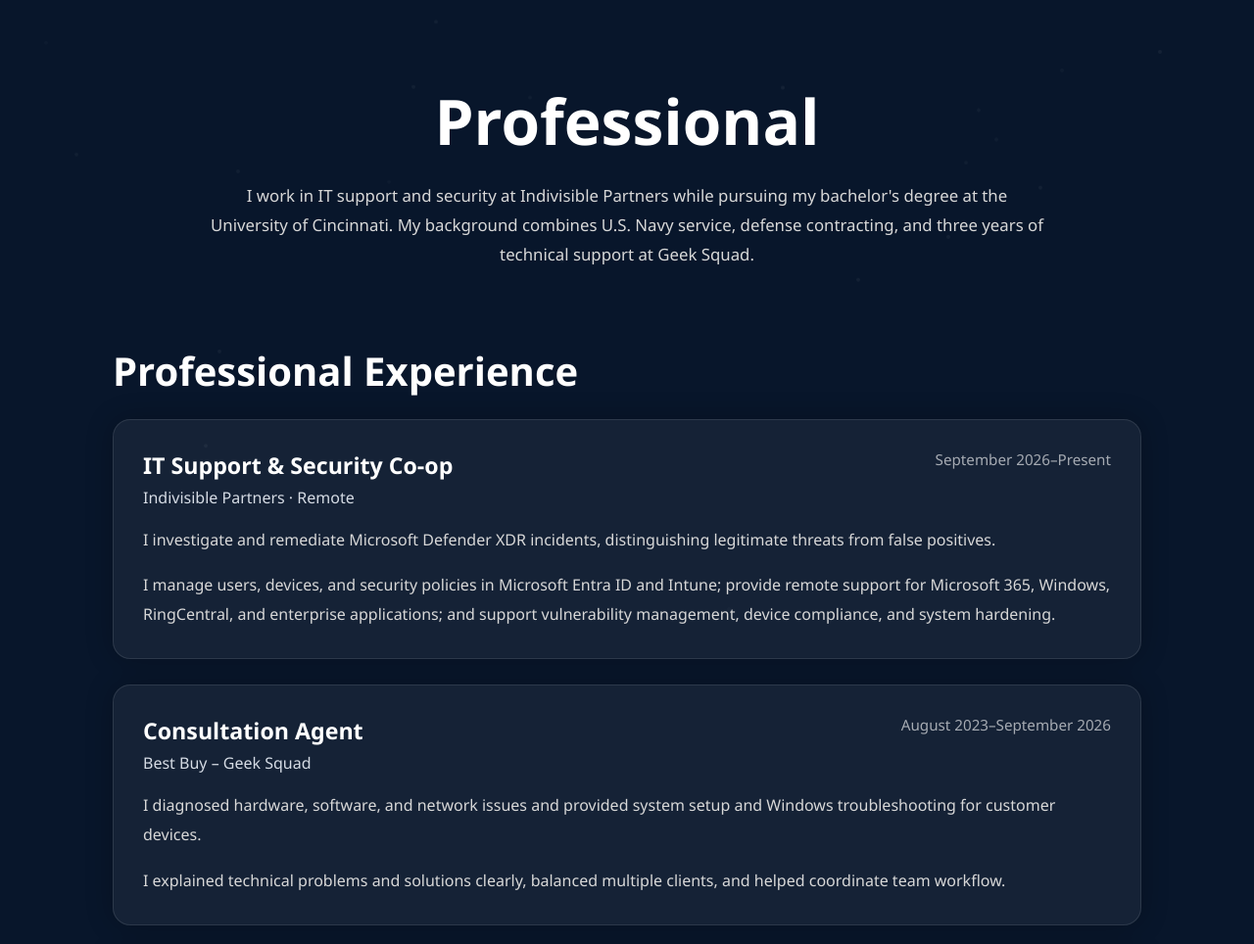
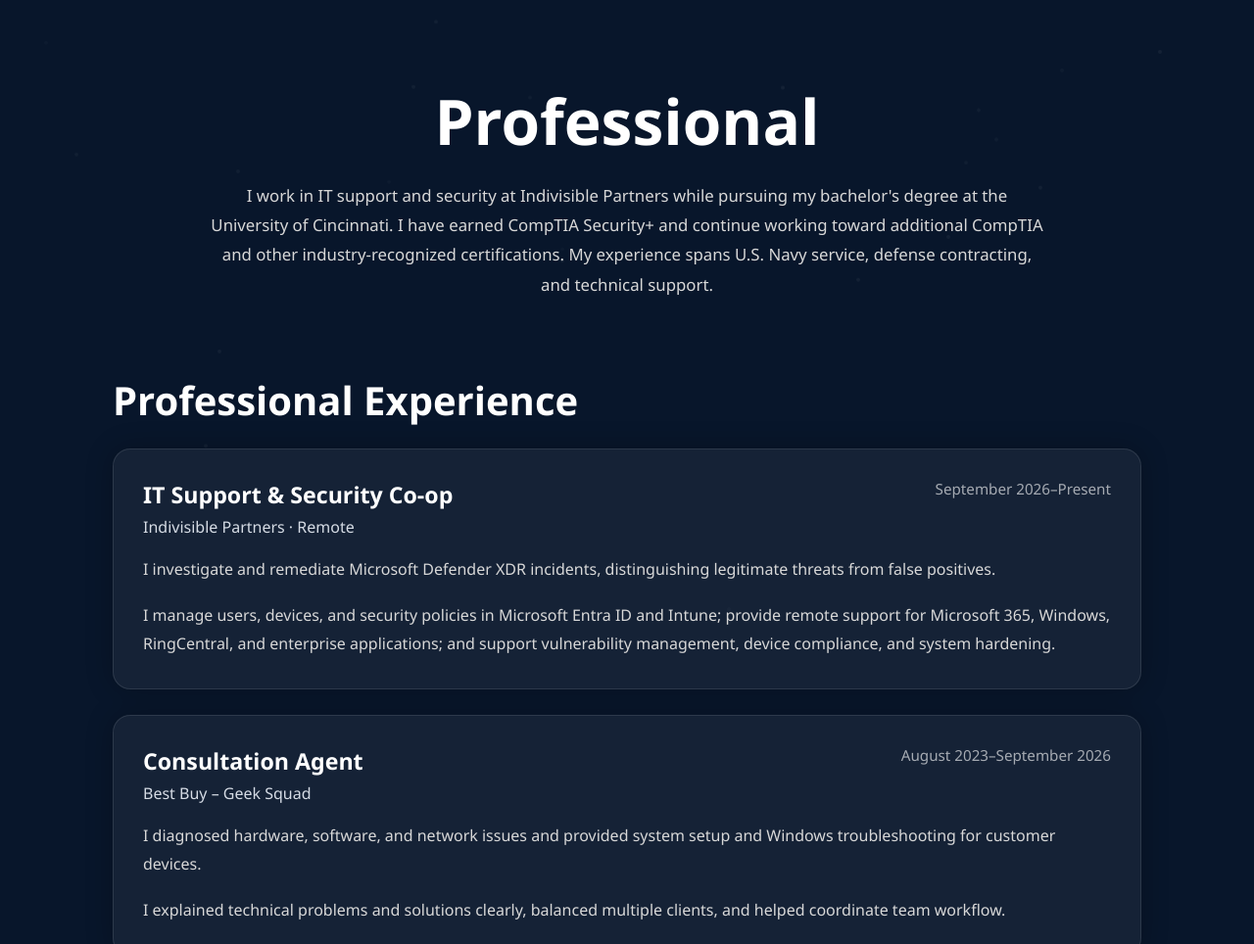
Before and after one commit to JesseBlankenship/jesse_website, a plain HTML site: page PROFESSIONAL.HTML in a window 1280 px wide. Shown: the top 964 px of the page at 98% size. Drawn offline with Linux system fonts and the light colour scheme.

Commit message:
Mention Security+ and continuing certification goals in professional intro

```diff
--- a/PROFESSIONAL.HTML
+++ b/PROFESSIONAL.HTML
@@ -345,7 +345,8 @@ body{
         <h1>Professional</h1>
         <p>
             I work in IT support and security at Indivisible Partners while pursuing my bachelor's degree at the University of Cincinnati.
-            My background combines U.S. Navy service, defense contracting, and three years of technical support at Geek Squad.
+            I have earned CompTIA Security+ and continue working toward additional CompTIA and other industry-recognized certifications.
+            My experience spans U.S. Navy service, defense contracting, and technical support.
         </p>
     </header>
 
```
